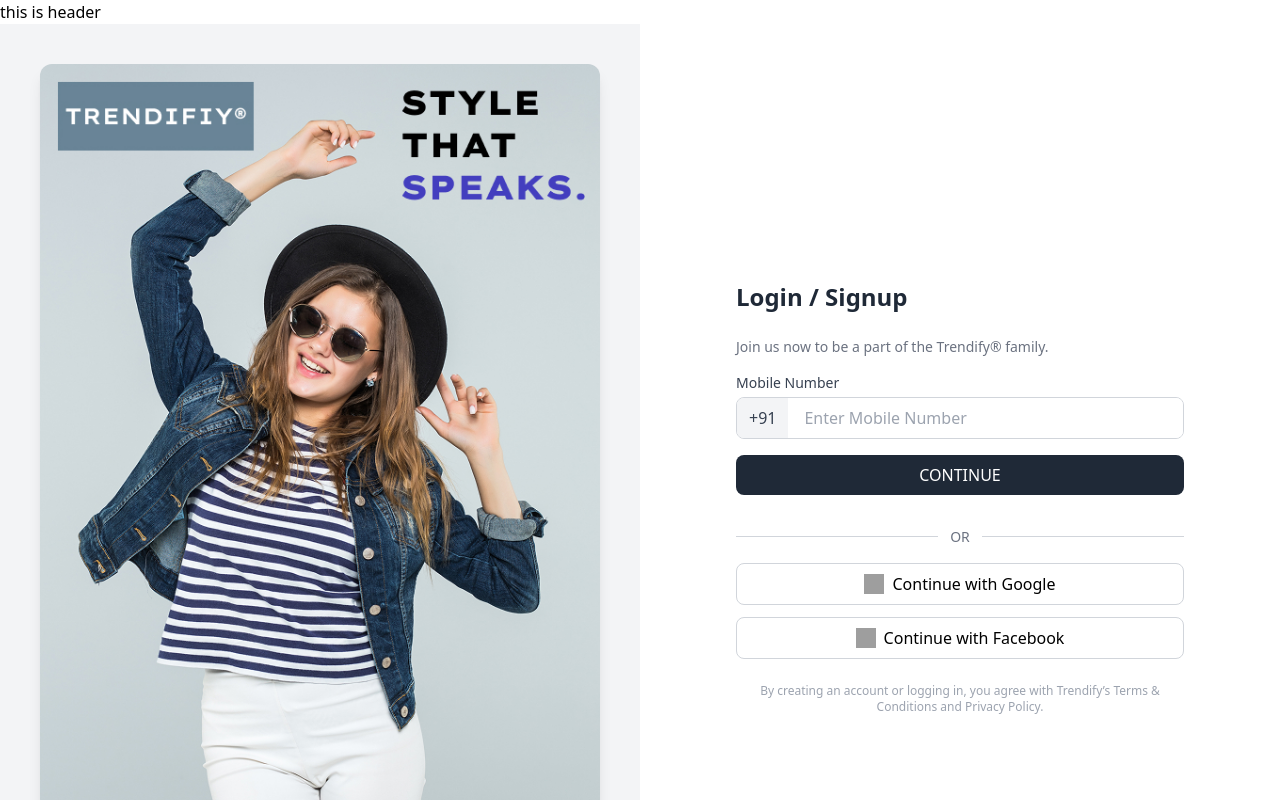
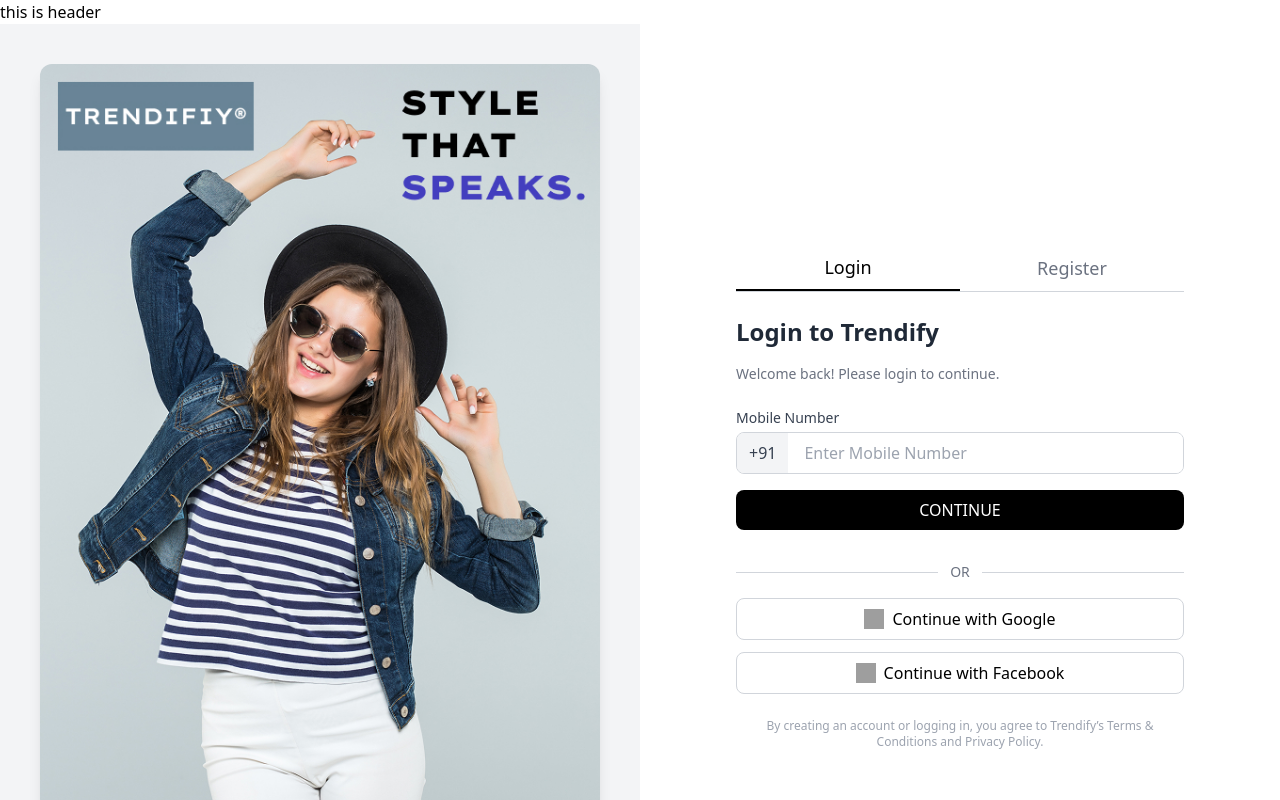
Before and after one commit to Mukulkms/trendifiy, a React (Create React App) app in the folder frontend/: page / in a window 1280 px wide. Shown: the top 800 px of the page. Built offline with nearby package versions, Linux system fonts and the light colour scheme; grey boxes are pictures that could not be loaded.

Commit message:
login page updated

```diff
--- a/frontend/src/pages/login.jsx
+++ b/frontend/src/pages/login.jsx
@@ -1,10 +1,12 @@
-import React from "react";
-import loginhero from "../assets/images/loginbanner.jpg"
+import React, { useState } from "react";
+import loginhero from "../assets/images/loginbanner.jpg";
 
 export default function LoginPage() {
+  const [isLogin, setIsLogin] = useState(true);
+
   return (
     <div className="min-h-screen flex">
-      {/* Left Side - Image and Slogan */}
+      {/* Left Side - Image */}
       <div className="hidden md:flex w-1/2 bg-gray-100 items-center justify-center p-10">
         <div className="text-center">
           <img
@@ -15,13 +17,69 @@
         </div>
       </div>
 
-      {/* Right Side - Login Form */}
+      {/* Right Side - Form Area */}
       <div className="flex flex-col justify-center items-center w-full md:w-1/2 px-6 md:px-20">
         <div className="w-full max-w-md">
-          <h2 className="text-2xl font-semibold text-gray-800 mb-6">Login / Signup</h2>
-          <p className="text-sm text-gray-500 mb-4">
-            Join us now to be a part of the Trendify® family.
+          {/* Tabs */}
+          <div className="flex justify-between mb-6 border-b border-gray-300">
+            <button
+              onClick={() => setIsLogin(true)}
+              className={`w-1/2 py-2 text-lg font-medium ${
+                isLogin
+                  ? "border-b-2 border-black text-black"
+                  : "text-gray-500 hover:text-black"
+              }`}
+            >
+              Login
+            </button>
+            <button
+              onClick={() => setIsLogin(false)}
+              className={`w-1/2 py-2 text-lg font-medium ${
+                !isLogin
+                  ? "border-b-2 border-black text-black"
+                  : "text-gray-500 hover:text-black"
+              }`}
+            >
+              Register
+            </button>
+          </div>
+
+          {/* Title */}
+          <h2 className="text-2xl font-semibold text-gray-800 mb-4">
+            {isLogin ? "Login" : "Register"} to Trendify
+          </h2>
+          <p className="text-sm text-gray-500 mb-6">
+            {isLogin
+              ? "Welcome back! Please login to continue."
+              : "Join us now and start shopping the trendiest fashion."}
           </p>
+
+          {/* Form */}
+          {!isLogin && (
+            <>
+              <div className="mb-4">
+                <label className="block text-sm font-medium text-gray-700 mb-1">
+                  Full Name
+                </label>
+                <input
+                  type="text"
+                  placeholder="Enter your name"
+                  className="w-full px-4 py-2 border rounded-lg outline-none"
+                />
+              </div>
+
+              <div className="mb-4">
+                <label className="block text-sm font-medium text-gray-700 mb-1">
+                  Email Address
+                </label>
+                <input
+                  type="email"
+                  placeholder="Enter email"
+                  className="w-full px-4 py-2 border rounded-lg outline-none"
+                />
+              </div>
+            </>
+          )}
 
           <div className="mb-4">
             <label className="block text-sm font-medium text-gray-700 mb-1">
@@ -39,8 +97,21 @@
             </div>
           </div>
 
-          <button className="w-full bg-gray-800 text-white py-2 rounded-lg hover:bg-gray-700 transition mb-4">
-            CONTINUE
+          {!isLogin && (
+            <div className="mb-4">
+              <label className="block text-sm font-medium text-gray-700 mb-1">
+                Password
+              </label>
+              <input
+                type="password"
+                placeholder="Create a password"
+                className="w-full px-4 py-2 border rounded-lg outline-none"
+              />
+            </div>
+          )}
+
+          <button className="w-full bg-black text-white py-2 rounded-lg hover:bg-gray-800 transition mb-4">
+            {isLogin ? "CONTINUE" : "REGISTER"}
           </button>
 
           <div className="flex items-center justify-between my-4">
@@ -49,6 +120,7 @@
             <span className="h-px w-full bg-gray-300"></span>
           </div>
 
+          {/* Social Buttons */}
           <div className="space-y-3">
             <button className="w-full border border-gray-300 py-2 rounded-lg flex items-center justify-center gap-2 hover:bg-gray-50">
               <img
@@ -70,7 +142,8 @@
           </div>
 
           <p className="text-xs text-gray-400 mt-6 text-center">
-            By creating an account or logging in, you agree with Trendify’s Terms & Conditions and Privacy Policy.
+            By creating an account or logging in, you agree to Trendify’s Terms &
+            Conditions and Privacy Policy.
           </p>
         </div>
       </div>
```
